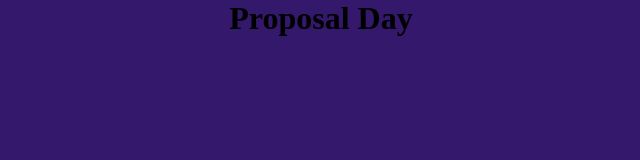
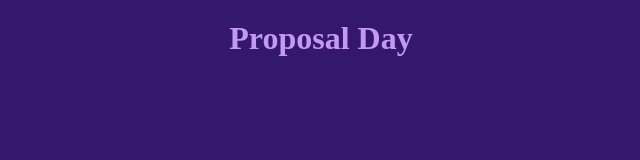
Before and after one commit to seanc00/dayPlanner, a plain HTML site: page index.html in a window 1280 px wide. Shown: the whole page, without its empty margins (319-959 px from the left). Drawn offline with Linux system fonts and the light colour scheme.

Commit message:
minor fix

```diff
--- a/style.css
+++ b/style.css
@@ -21,7 +21,7 @@ body {
   justify-content: center;
 }
 
-#ttl {
-  margin: 200px;
+.ttl {
+  margin: 20px;
   color: #C499F3;
 }
```
